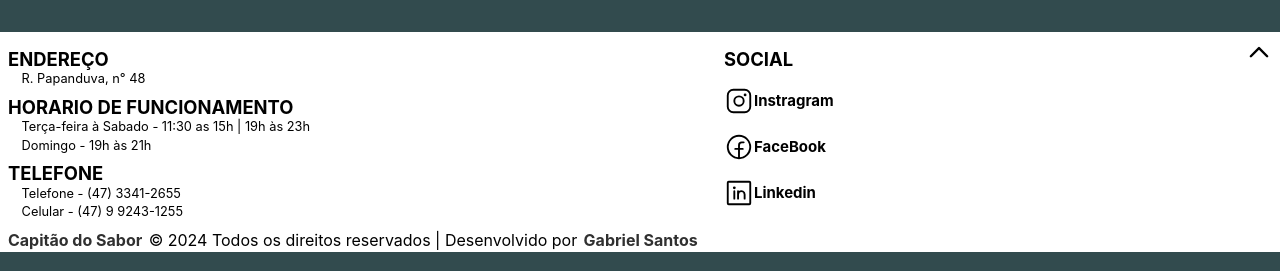
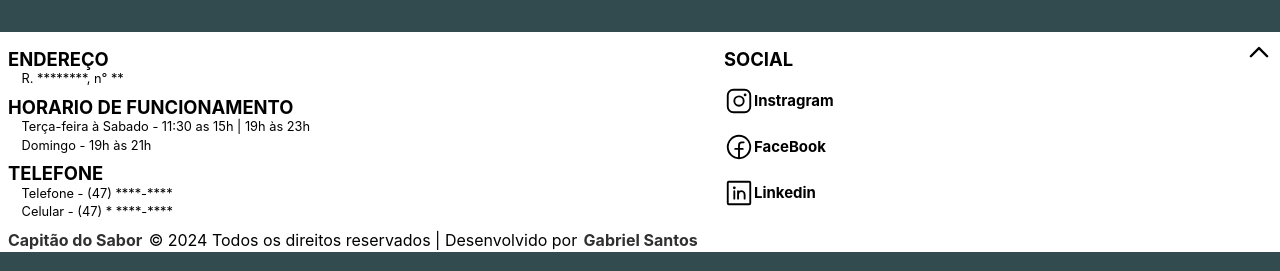
Before and after one commit to Lgsantos1908/Projetointegrado_stackX, a React (Vite) app: page /login in a window 1280 px wide. Shown: the part 463-734 px from the top of the page. Built offline with nearby package versions, Linux system fonts and the light colour scheme; no server answers; the HTML template or start-up script is replaced by a standard one.

Commit message:
Update index.tsx

```diff
--- a/src/components/Footer/index.tsx
+++ b/src/components/Footer/index.tsx
@@ -20,15 +20,15 @@ export function Footer() {
             <Content>
                 <Dados>
                     <h2>ENDEREÇO</h2>
-                    <p>R. Papanduva, n° 48</p>
+                    <p>R. ********, n° **</p>
 
                     <h2>HORARIO DE FUNCIONAMENTO</h2>
                     <p>Terça-feira à Sabado - 11:30 as 15h | 19h às 23h</p>
                     <p>Domingo - 19h às 21h</p>
 
                     <h2>TELEFONE</h2>
-                    <p>Telefone - (47) 3341-2655</p>
-                    <p>Celular - (47) 9 9243-1255</p>
+                    <p>Telefone - (47) ****-****</p>
+                    <p>Celular - (47) * ****-****</p>
                 </Dados>
 
                 <DadosSocial>
```
